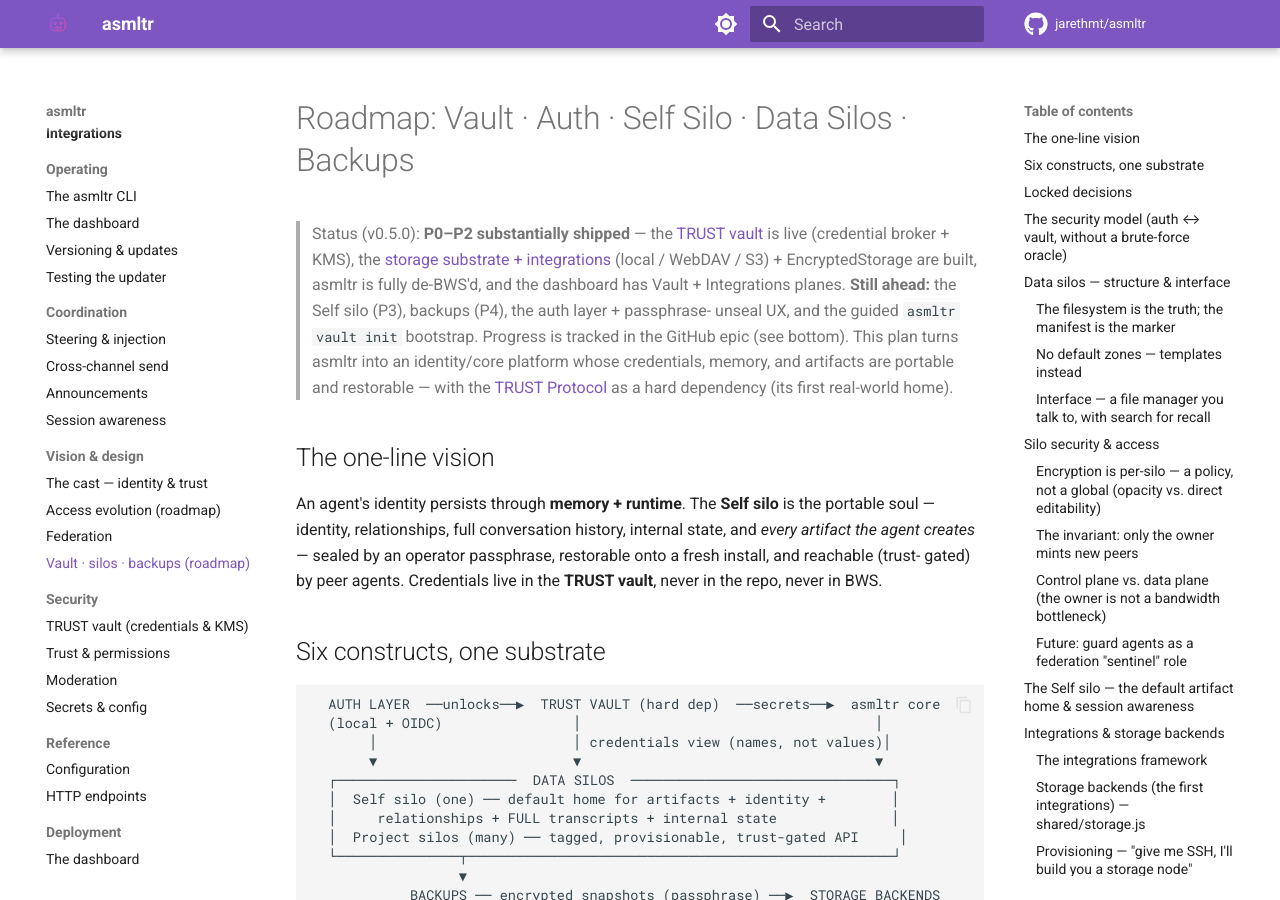
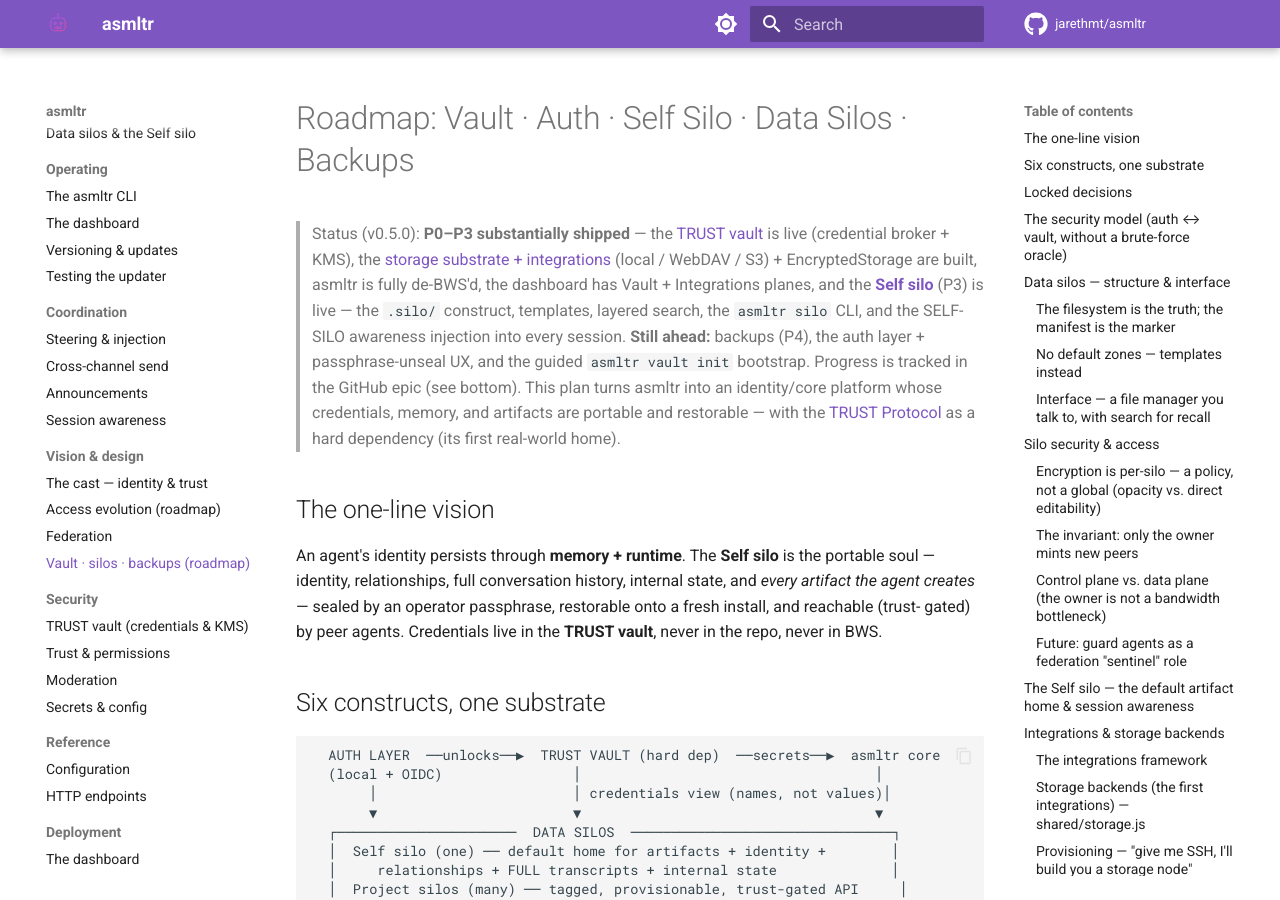
Before and after one commit to gtwy/asmltr, an MkDocs documentation site: the page built from docs/ROADMAP-VAULT-SILOS-BACKUP.md, in a window 1280 px wide and 900 px high. Built offline with MkDocs 1.6.1 and Material for MkDocs 9.7.7, drawn with Linux system fonts in a browser that asks for light colours; comment, search, counter and statistics services are not loaded.

Commit message:
docs(silo): P3 Self silo page + nav + roadmap status (P0–P3 shipped)

```diff
--- a/docs/ROADMAP-VAULT-SILOS-BACKUP.md
+++ b/docs/ROADMAP-VAULT-SILOS-BACKUP.md
@@ -1,13 +1,14 @@
 # Roadmap: Vault · Auth · Self Silo · Data Silos · Backups
 
-> Status (v0.5.0): **P0–P2 substantially shipped** — the [TRUST vault](security/trust-vault.md) is live
+> Status (v0.5.0): **P0–P3 substantially shipped** — the [TRUST vault](security/trust-vault.md) is live
 > (credential broker + KMS), the [storage substrate + integrations](integrations/index.md) (local /
-> WebDAV / S3) + EncryptedStorage are built, asmltr is fully de-BWS'd, and the dashboard has Vault +
-> Integrations planes. **Still ahead:** the Self silo (P3), backups (P4), the auth layer + passphrase-
-> unseal UX, and the guided `asmltr vault init` bootstrap. Progress is tracked in the GitHub epic (see
-> bottom). This plan turns asmltr into an identity/core platform whose credentials, memory, and
-> artifacts are portable and restorable — with the [TRUST Protocol](https://github.com/jarethmt/trust-protocol)
-> as a hard dependency (its first real-world home).
+> WebDAV / S3) + EncryptedStorage are built, asmltr is fully de-BWS'd, the dashboard has Vault +
+> Integrations planes, and the **[Self silo](silos.md)** (P3) is live — the `.silo/` construct, templates,
+> layered search, the `asmltr silo` CLI, and the SELF-SILO awareness injection into every session.
+> **Still ahead:** backups (P4), the auth layer + passphrase-unseal UX, and the guided `asmltr vault init`
+> bootstrap. Progress is tracked in the GitHub epic (see bottom). This plan turns asmltr into an
+> identity/core platform whose credentials, memory, and artifacts are portable and restorable — with the
+> [TRUST Protocol](https://github.com/jarethmt/trust-protocol) as a hard dependency (its first real-world home).
 
 ## The one-line vision
 
--- a/mkdocs.yml
+++ b/mkdocs.yml
@@ -82,6 +82,7 @@ nav:
     - CLI sessions: connectors/cli.md
   - Integrations:
     - Integrations & storage: integrations/index.md
+    - Data silos & the Self silo: silos.md
   - Operating:
     - The asmltr CLI: cli.md
     - The dashboard: dashboard.md
```
Also changed, not shown: docs/silos.md (added, +83 -0 lines).
